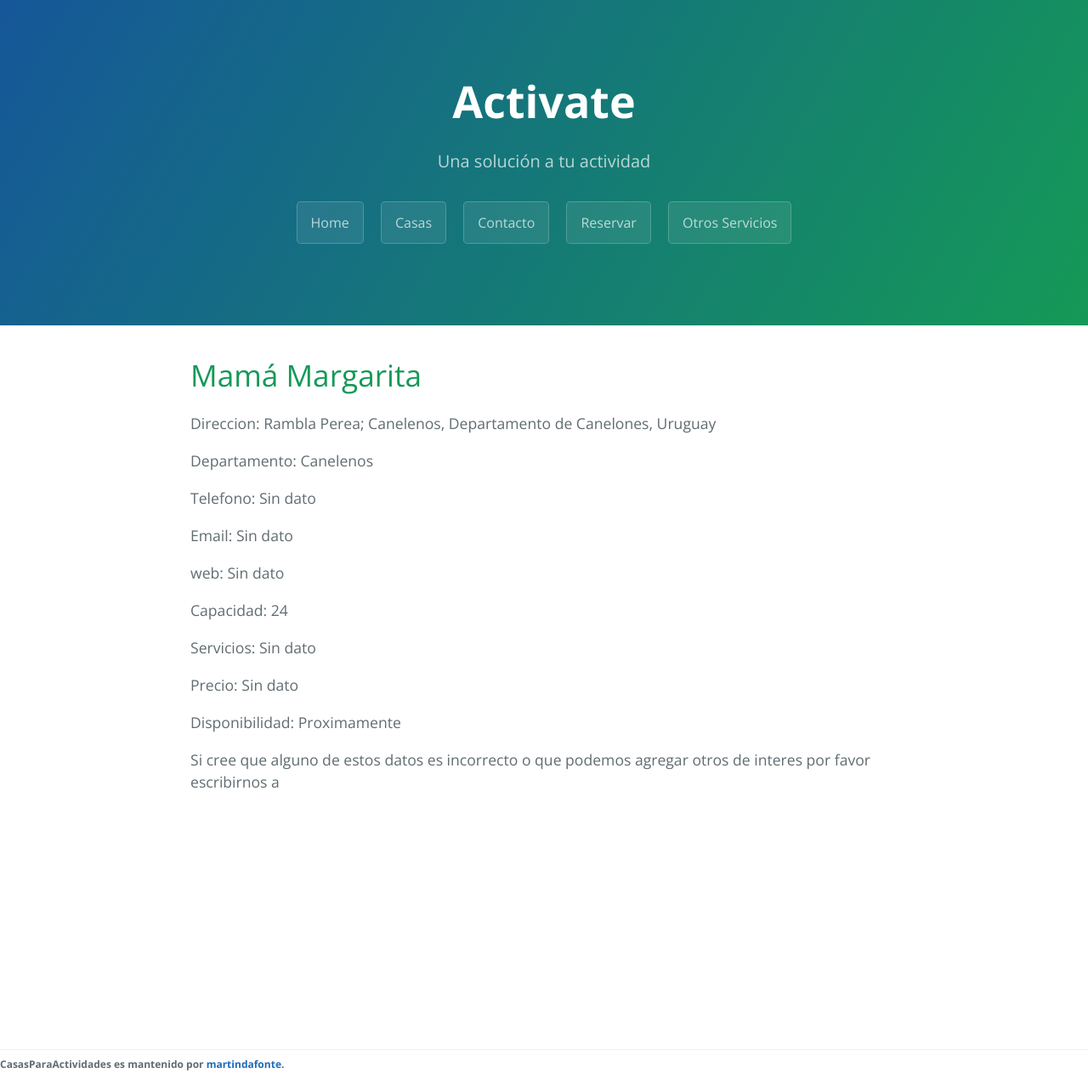
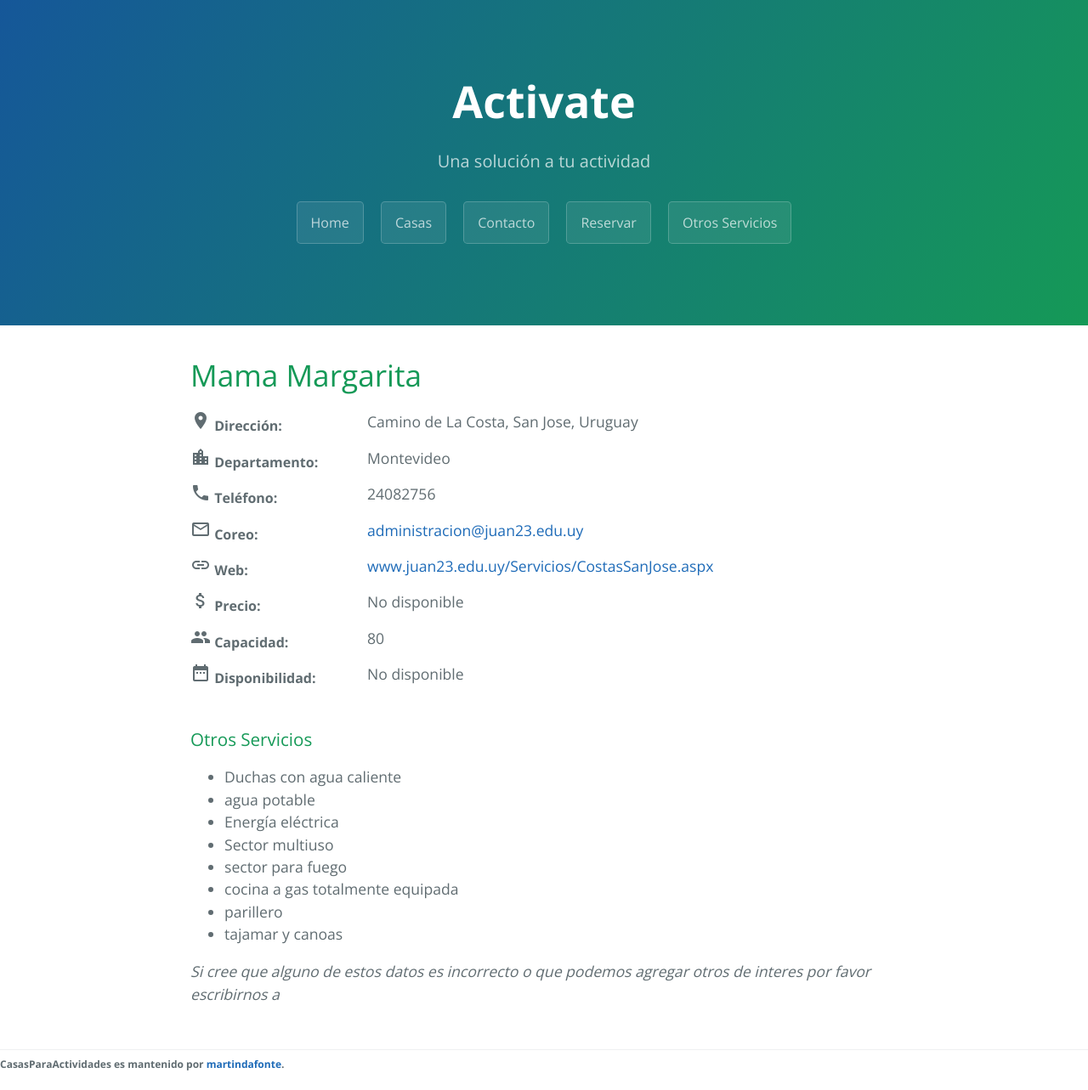
Before and after one commit to martindafonte/CasasDeRetiro, a Jekyll site: the page built from _casas/mama_margarita.md, in a window 1280 px wide. Shown: the whole page at 85% size. Built offline with Jekyll 4.4.1, drawn with Linux system fonts in a browser that asks for light colours; comment, search, counter and statistics services are not loaded.

Commit message:
Update mama_margarita.md

```diff
--- a/_casas/mama_margarita.md
+++ b/_casas/mama_margarita.md
@@ -1,21 +1,22 @@
 ---
-title: Mamá Margarita
+title: Mama Margarita
 category: Montevideo
-layout: default
+direccion: Camino de La Costa, San Jose, Uruguay
+departamento: Montevideo
+telefono: 24082756
+correo: administracion@juan23.edu.uy
+web: www.juan23.edu.uy/Servicios/CostasSanJose.aspx
+capacidad: 80
+precio: No disponible
+disponibilidad: No disponible
 ---
 
-<h1>Mamá Margarita</h1>
-
-
-<p> Direccion: Rambla Perea; Canelenos, Departamento de Canelones, Uruguay </p>
-<p>Departamento: Canelenos</p>
-<p>Telefono: Sin dato </p>
-<p>Email: Sin dato </p>
-<p>web: Sin dato </p>
-<p>Capacidad: 24 </p>
-<p>Servicios: Sin dato</p>
-<p>Precio: Sin dato</p>
-<p>Disponibilidad: Proximamente </p>
-
-
-<p>Si cree que alguno de estos datos es incorrecto o que podemos agregar otros de interes por favor escribirnos a </p>
+### Otros Servicios
+* Duchas con agua caliente
+* agua potable
+* Energía eléctrica
+* Sector multiuso
+* sector para fuego
+* cocina a gas totalmente equipada
+* parillero
+* tajamar y canoas
```
